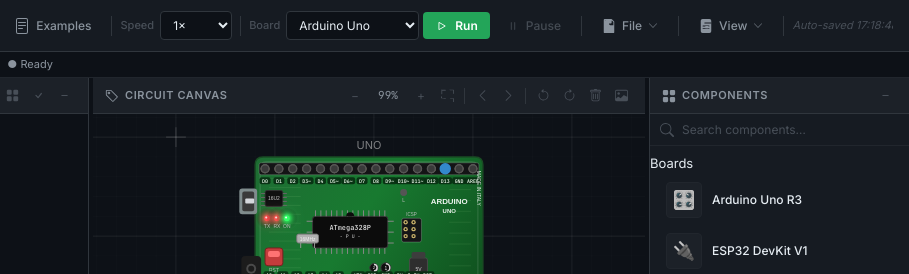
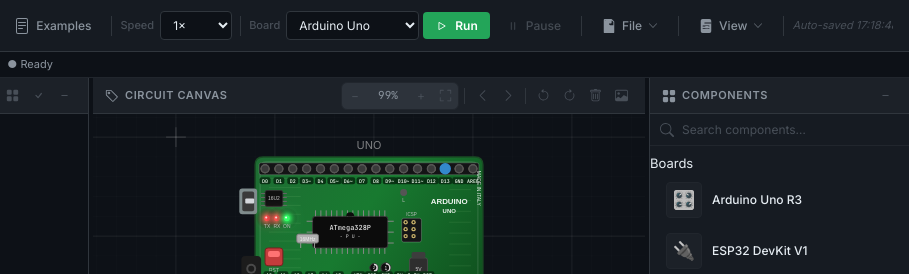
Before and after one commit to smandal439/Online-Circuit-Simulator, a website with bundled scripts: page index.html in a window 1280 px wide. Shown: the top 274 px of the page, 371-1280 px from the left. Built offline with nearby package versions, Linux system fonts and the light colour scheme; files whose address does not match are found by name.

Commit message:
feat: Add canvas zoom controls and enhance fit view button styling

```diff
--- a/css/style.css
+++ b/css/style.css
@@ -622,6 +622,33 @@
   display: flex;
   align-items: center;
   gap: 2px;
+  padding: 2px;
+  background: var(--bg-active);
+  border: 1px solid var(--border-subtle);
+  border-radius: 6px;
+}
+.canvas-zoom-ctrl .panel-icon-btn {
+  width: 22px;
+  height: 22px;
+  border-radius: 4px;
+}
+.canvas-zoom-ctrl .panel-icon-btn:hover {
+  background: var(--bg-hover);
+  color: var(--text-primary);
+}
+.canvas-zoom-ctrl .zoom-display {
+  min-width: 40px;
+  padding: 0 4px;
+}
+#btn-fit-view:hover {
+  color: var(--accent);
+  background: rgba(0, 151, 156, 0.12);
+}
+#btn-fit-view:hover svg {
+  transform: scale(1.15);
+}
+#btn-fit-view:active svg {
+  transform: scale(0.9);
 }
 .hdr-divider-sm {
   width: 1px;
--- a/index.html
+++ b/index.html
@@ -221,7 +221,7 @@
                             class="panel-icon-btn" id="btn-fit-view" title="Fit to View (F)"> <svg width="13"
                                 height="13" viewBox="0 0 16 16" fill="currentColor">
                                 <path
-                                    d="M1.5 1h4a.5.5 0 0 1 0 1h-4v4a.5.5 0 0 1-1 0V1.5A.5.5 0 0 1 1.5 1m10 0h4A.5.5 0 0 1 16 1.5v4a.5.5 0 0 1-1 0v-4h-4a.5.5 0 0 1 0-1m-10 11h-4v4a.5.5 0 0 1-1 0v-4A.5.5 0 0 1 1.5 11h4a.5.5 0 0 1 0 1m5.5 0a.5.5 0 0 1 .5-.5h4a.5.5 0 0 1 .5.5v4a.5.5 0 0 1-1 0v-4h-4a.5.5 0 0 1-.5-.5" />
+                                    d="M1.5 1a.5.5 0 0 0-.5.5v4a.5.5 0 0 0 1 0V2h3.5a.5.5 0 0 0 0-1zm13 0a.5.5 0 0 1 .5.5v4a.5.5 0 0 1-1 0V2h-3.5a.5.5 0 0 1 0-1zM1.5 15a.5.5 0 0 1-.5-.5v-4a.5.5 0 0 1 1 0V14h3.5a.5.5 0 0 1 0 1zm13 0a.5.5 0 0 0 .5-.5v-4a.5.5 0 0 0-1 0V14h-3.5a.5.5 0 0 0 0 1z" />
                             </svg> </button>
                     </div>
                     <div class="hdr-divider-sm"></div> <button class="panel-icon-btn panel-toggle-btn"
```
